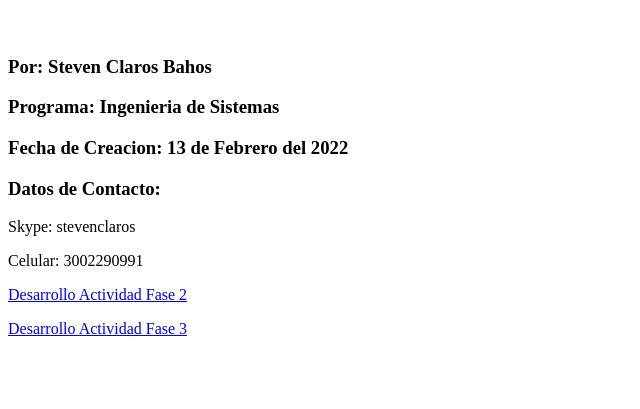
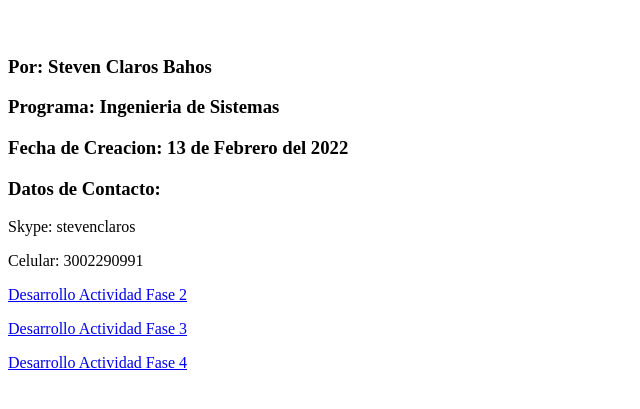
Before and after one commit to StevenClaros/DSW-StevenClaros, a plain HTML site: page index.html in a window 1280 px wide. Shown: the part 61-470 px from the top of the page, without its empty margins (0-640 px from the left). Drawn offline with Linux system fonts and the light colour scheme.

Commit message:
Ajuste index
Adición de link a index Fase 4

```diff
--- a/index.html
+++ b/index.html
@@ -25,5 +25,9 @@
         <a href="fase3/index.html" > Desarrollo Actividad Fase 3</a>
     </p>
 
+    <p>
+        <a href="fase4/index.html" > Desarrollo Actividad Fase 4</a>
+    </p>
+
 </body>
 </html>
```
